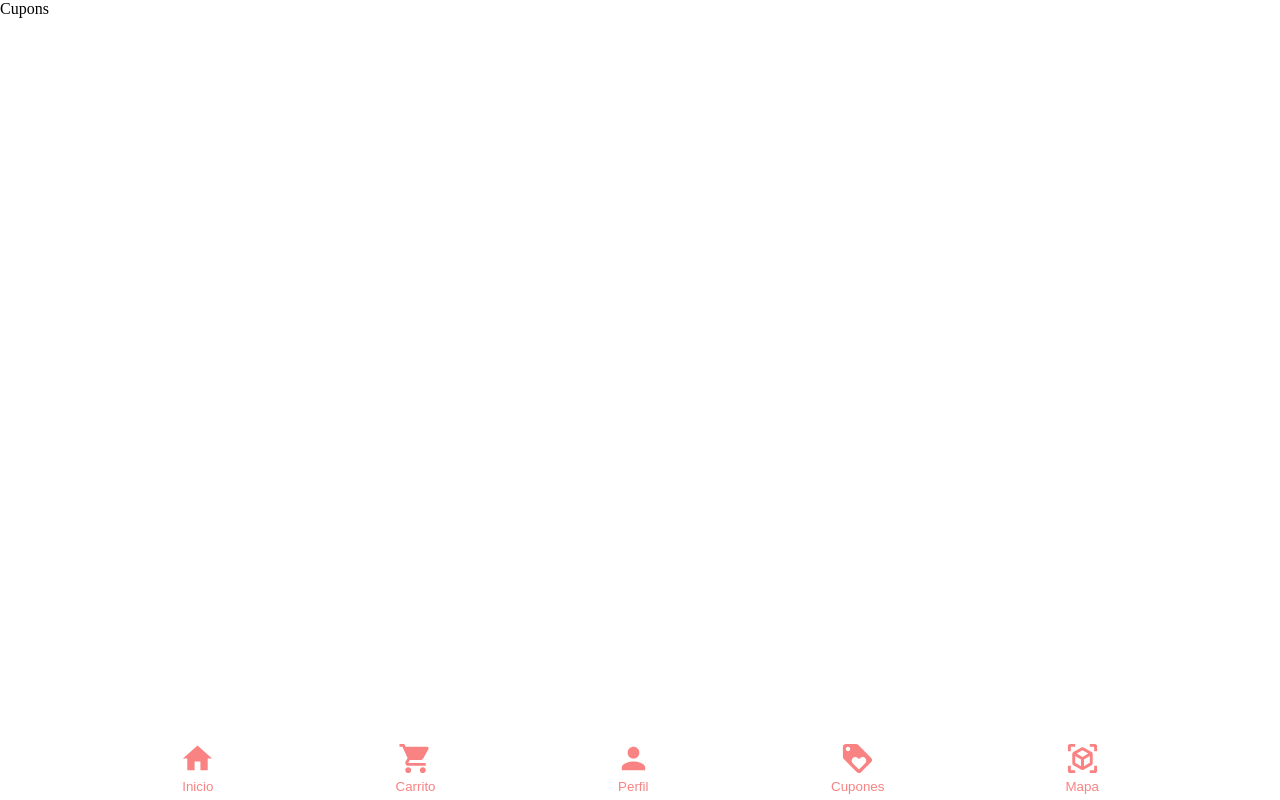
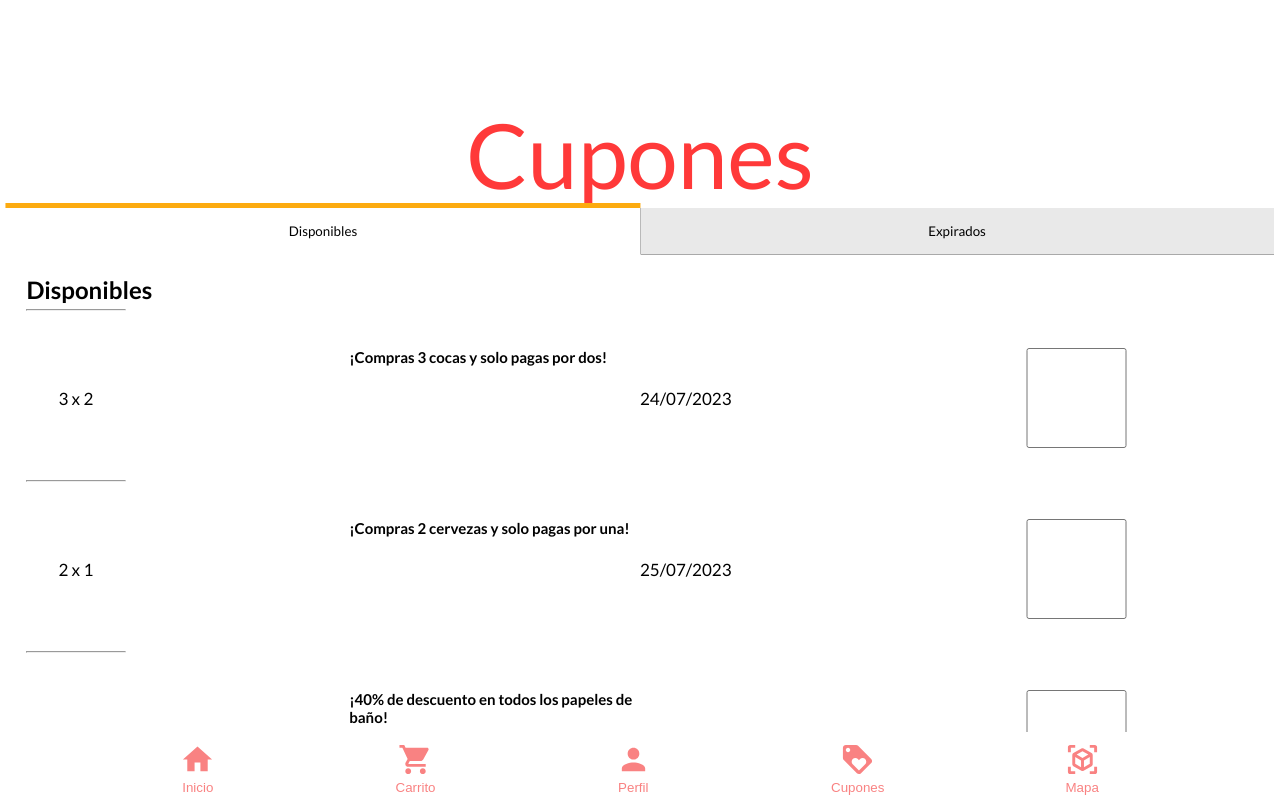
Before and after one commit to gustavolunam/migu, a React (Vite) app: page /cupons in a window 1280 px wide. Shown: the top 800 px of the page. Built offline with nearby package versions, Linux system fonts and the light colour scheme.

Commit message:
Cupones
Avance inicial de la pantalla de cupones

```diff
--- /dev/null
+++ b/src/data/cuponsData.js
@@ -0,0 +1,36 @@
+/*Tipos de cupones:
+
+Descuentos
+3 X 2
+2 X 1
+Compra x llevate y
+
+*/
+const cuponsData = [
+    {
+        id: 1,
+        type: '3 x 2',
+        desc: '¡Compras 3 cocas y solo pagas por dos!',
+        date: '24/07/2023'
+    },
+    {
+        id: 2,
+        type: '2 x 1',
+        desc: '¡Compras 2 cervezas y solo pagas por una!',
+        date: '25/07/2023'
+    },
+    {
+        id: 3,
+        type: 'DESCUENTO',
+        desc: '¡40% de descuento en todos los papeles de baño!',
+        date: '24/03/2023'
+    },
+    {
+        id: 4,
+        type: 'COMPRA Y LLEVA',
+        desc: '¡Compra un trozo de carne de res y llevate una soda de 1.5 L gratis!',
+        date: '24/02/2023'
+    }
+];
+
+export { cuponsData };
--- /dev/null
+++ b/src/hooks/useCuponDisplay.jsx
@@ -0,0 +1,26 @@
+import { CheckBox } from '@mui/icons-material';
+import '../styles/useCuponsDisplay.css'
+
+const useCuponDisplay = (items) => {
+
+    const useCuponDisplay = () => (
+        <>
+            {items.map(item => (
+                <div className='cupons'>
+                    <div className='cuponscontainer'>
+                        <p className="cuponType" >{item.type}</p>
+                        <h2 className="cuponDesc">{item.desc}</h2>
+                        <p className="cuponDate">{item.date}</p>
+                        <input type="checkbox" class="cuponButton"></input>
+                        {/*<button className='productCheckmark'> <CheckBox /> </button>*/}
+                    </div>
+                    <hr/>
+                </div>
+            ))}
+        </>
+    )
+
+    return useCuponDisplay;
+}
+
+export default useCuponDisplay
--- a/src/pages/Cupons.jsx
+++ b/src/pages/Cupons.jsx
@@ -1,9 +1,79 @@
-import React from 'react'
+import { useState } from "react";
+import "../styles/Cupons.css";
+import { cuponsData } from "../data/cuponsData"
+import useCuponDisplay from "../hooks/useCuponDisplay"
 
-function Cupons() {
+function showCuppons(){
+
+
   return (
-    <div>Cupons</div>
+    <div>
+      <div className='productsHeader'>
+        <Link to="/shopping-list">
+          <button> Regresar </button>
+        </Link>
+        <h1>Agrega un Producto</h1>
+      </div>
+
+    </div>
   )
 }
 
-export default Cupons
+function Cupons() {
+
+  const DisplayProducts = useCuponDisplay(cuponsData);
+
+  const [toggleState, setToggleState] = useState(1);
+
+  const toggleTab = (index) => {
+    setToggleState(index);
+  };
+
+  return (
+    <div className="container">
+      <div class = "title">
+        Cupones
+      </div>
+      <div className="bloc-tabs">
+        <button
+          className={toggleState === 1 ? "tabs active-tabs" : "tabs"}
+          onClick={() => toggleTab(1)}
+        >
+          Disponibles
+        </button>
+        <button
+          className={toggleState === 2 ? "tabs active-tabs" : "tabs"}
+          onClick={() => toggleTab(2)}
+        >
+          Expirados
+        </button>
+      </div>
+
+      <div className="content-tabs">
+        <div
+          className={toggleState === 1 ? "content  active-content" : "content"}
+        >
+          <h2>Disponibles</h2>
+          <hr />
+          <p>
+            <DisplayProducts />
+          </p>
+        </div>
+
+        <div
+          className={toggleState === 2 ? "content  active-content" : "content"}
+        >
+          <h2> Expirados</h2>
+          <hr />
+          <p>
+          Lorem ipsum dolor sit amet consectetur adipisicing elit. Obcaecati
+            praesentium incidunt quia aspernatur quasi quidem facilis quo nihil
+            vel voluptatum?
+          </p>
+        </div>
+      </div>
+    </div>
+  );
+}
+
+export default Cupons;
--- /dev/null
+++ b/src/styles/Cupons.css
@@ -0,0 +1,98 @@
+*, ::before, ::after {
+    box-sizing: border-box;
+    margin: 0;
+    padding: 0;
+  }
+  .title{
+    display: flex;
+    background: white;
+    justify-content: center;
+    align-items: center;
+    font-size: 90px;
+    font-weight: 50;
+    color: rgb(255, 57, 57);
+  }
+  body {
+    font-family: 'Lato', sans-serif;
+    background: #fff;
+  }
+
+  .container {
+    display: flex;
+    flex-direction: column;
+    position: relative;
+    width: 99%;
+    height: 300px;
+    background: #f1f1f1;
+    margin: 100px auto 0;
+    word-break: break-all;
+  }
+
+  .bloc-tabs {
+
+    display: flex;
+  }
+  .tabs {
+    font-family: 'Lato', sans-serif;
+    padding: 15px;
+    text-align: center;
+    width: 50%;
+    background: rgba(128, 128, 128, 0.075);
+    cursor: pointer;
+    border-bottom: 1px solid rgba(0, 0, 0, 0.274);
+    box-sizing: content-box;
+    position: relative;
+    outline: none;
+  }
+  .tabs:not(:last-child){
+    border-right: 1px solid rgba(0, 0, 0, 0.274);
+  }
+
+  .active-tabs  {
+    background: white;
+    border-bottom: 1px solid transparent;
+  }
+
+  .active-tabs::before {
+    content: "";
+    display: block;
+    position: absolute;
+    top: -5px;
+    left: 50%;
+    transform: translateX(-50%);
+    width: calc(100% + 2px);
+    height: 5px;
+    background: #FCAB10;
+  }
+
+
+
+  button {
+    border: none;
+  }
+  .content-tabs {
+    flex-grow : 1;
+  }
+  .content {
+    background: white;
+    padding: 20px;
+    width: 100%;
+    height: 100%;
+    display: none;
+  }
+  .content h2 {
+    padding: 0px 0 5px 0px;
+  }
+  .content hr {
+    width: 100px;
+    height: 2px;
+    background: #222;
+    margin-bottom: 5px;
+  }
+  .content p {
+    width: 100%;
+    height: 100%;
+  }
+  .active-content {
+    display: block;
+  }
--- /dev/null
+++ b/src/styles/useCuponsDisplay.css
@@ -0,0 +1,30 @@
+.cuponscontainer{
+    display: flex;
+
+    justify-items: center;
+    align-items: center;
+
+    padding: 2rem;
+}
+
+.cuponType{
+    flex:25%;
+    font-size: 17px;
+    height:100px;
+}
+.cuponDesc{
+    flex:25%;
+    font-size: 15px;
+    height:100px;
+}
+.cuponDate{
+    flex:25%;
+    font-size: 17px;
+    height:100px;
+}
+.cuponButton{
+    flex:25%;
+    font-size: 17px;
+    height:100px;
+    margin: 100 0 0 0;
+}
```
